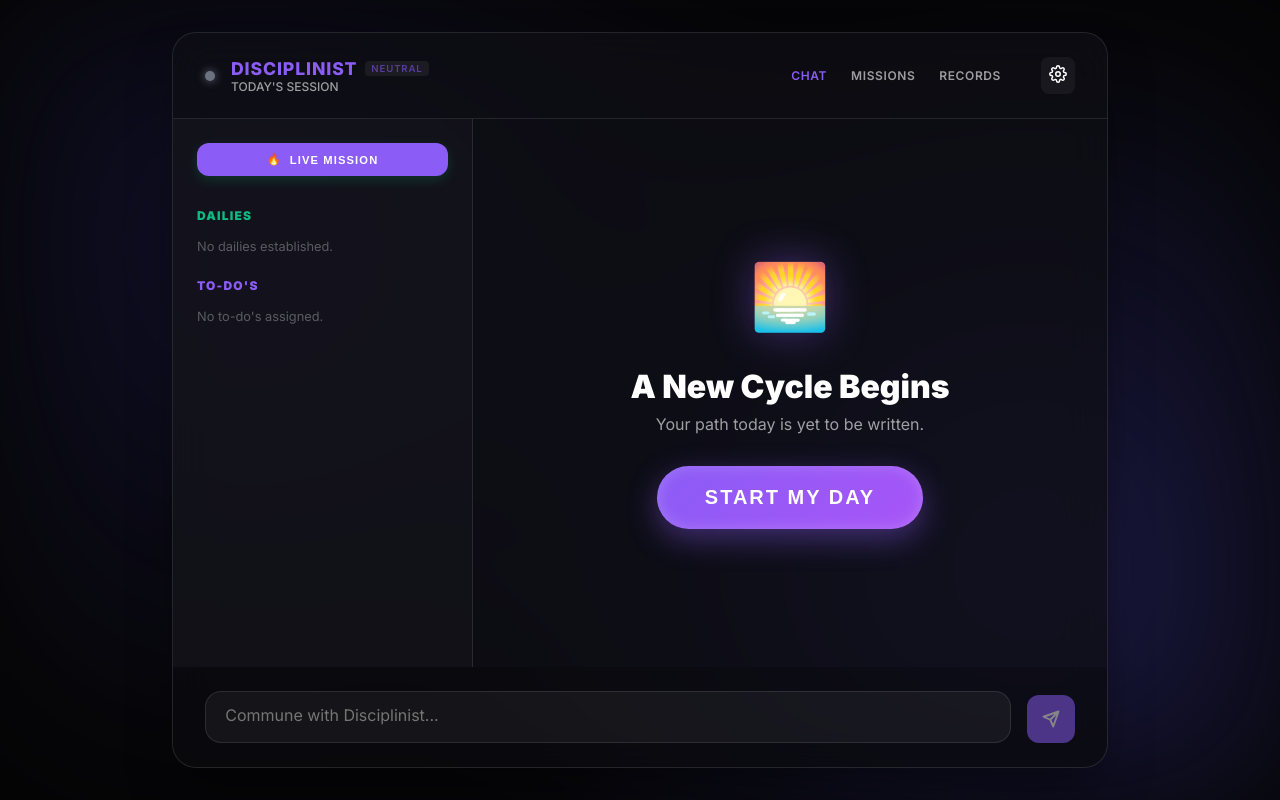
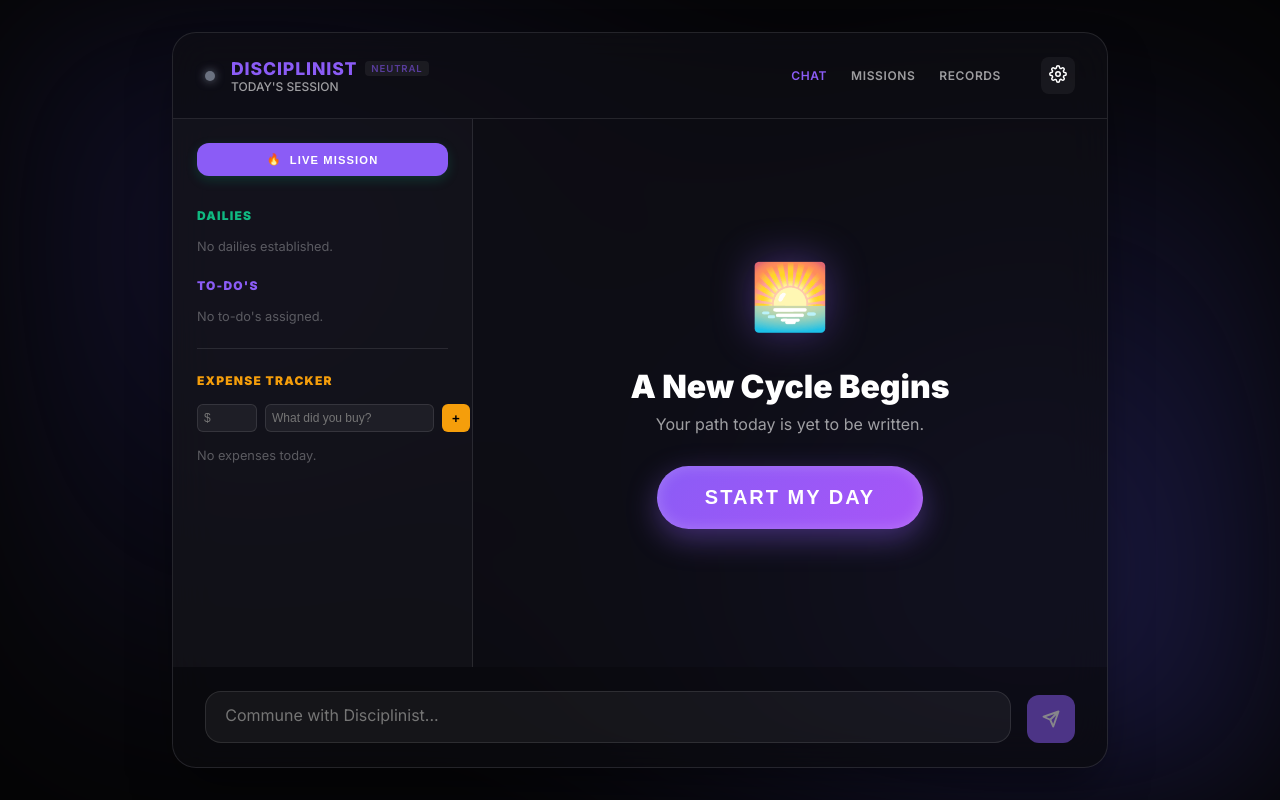
Before and after one commit to akzff/Disciplinistx1, a Next.js app: page / in a window 1280 px wide. Built offline with nearby package versions, Linux system fonts and the light colour scheme.

Commit message:
feat: add daily expense tracker to mission checklist with local storage sync

```diff
--- a/src/app/api/chat/route.ts
+++ b/src/app/api/chat/route.ts
@@ -22,8 +22,8 @@ export async function POST(req: Request) {
             body: JSON.stringify({
                 model: MODEL,
                 messages: fullMessages,
-                temperature: 0.7,
-                max_tokens: 2000,
+                temperature: 0.4,
+                max_tokens: 400,
             }),
         });
 
--- a/src/app/page.tsx
+++ b/src/app/page.tsx
@@ -42,6 +42,7 @@ export default function ChatPage() {
   const [distractions, setDistractions] = useState<string[]>([]);
   const [todos, setTodos] = useState<DailyChat['todos']>([]);
   const [dailies, setDailies] = useState<DailyChat['dailies']>([]);
+  const [expenses, setExpenses] = useState<DailyChat['expenses']>([]);
   const [editingIndex, setEditingIndex] = useState<number | null>(null);
   const [editValue, setEditValue] = useState('');
   const [botMood, setBotMood] = useState<'NEUTRAL' | 'DISAPPOINTED' | 'HOPEFUL' | 'DOMINATOR'>('NEUTRAL');
@@ -80,6 +81,7 @@ export default function ChatPage() {
       setTodos(prevChat.todos || []);
       setDailies(prevChat.dailies || []);
       setCompletedTasks(prevChat.completedTasks || []);
+      setExpenses(prevChat.expenses || []);
     } else {
       setActiveDay(today);
       const chatToLoad = todayChat || storage.initializeNewDay(today);
@@ -91,14 +93,15 @@ export default function ChatPage() {
       setTodos(chatToLoad.todos || []);
       setDailies(chatToLoad.dailies || []);
       setCompletedTasks(chatToLoad.completedTasks || []);
+      setExpenses(chatToLoad.expenses || []);
     }
   }, []);
 
   useEffect(() => {
     if (activeDay) {
-      storage.saveChat(activeDay, { messages, status: chatStatus, activeTasks, distractions, botMood, todos, dailies, completedTasks });
+      storage.saveChat(activeDay, { messages, status: chatStatus, activeTasks, distractions, botMood, todos, dailies, completedTasks, expenses });
     }
-  }, [messages, chatStatus, activeDay, activeTasks, distractions, botMood, todos, dailies, completedTasks]);
+  }, [messages, chatStatus, activeDay, activeTasks, distractions, botMood, todos, dailies, completedTasks, expenses]);
 
   useEffect(() => {
     if (scrollRef.current) {
@@ -131,52 +134,47 @@ export default function ChatPage() {
     setIsLoading(true);
 
     try {
-      // Read live state instead of stale storage call
-      const todoStatus = todos?.map(t => {
-        let status = `${t.text} (${t.completed ? 'DONE' : 'PENDING'})`;
-        if (t.isTimed) status += ` [Sch: ${t.date} ${t.time}]`;
-        return status;
-      }).join(', ') || 'None';
+      // Compressed State for Token Optimization
+      const completed = [
+        ...(todos?.filter(t => t.completed).map(t => t.text) || []),
+        ...(dailies?.filter(d => d.completed).map(d => d.text) || [])
+      ].join(', ') || 'None';
 
-      const dailyStatus = dailies?.map(d => {
-        let status = `${d.text} (${d.completed ? 'DONE' : 'PENDING'})`;
-        if (d.recurringDays) status += ` [Days: ${d.recurringDays.join(', ')}]`;
-        if (d.frequency) status += ` [Freq: ${d.frequency.count}x/${d.frequency.period}]`;
-        return status;
-      }).join(', ') || 'None';
+      const pending = [
+        ...(todos?.filter(t => !t.completed).map(t => t.text) || []),
+        ...(dailies?.filter(d => !d.completed).map(d => d.text) || [])
+      ].join(', ') || 'None';
 
-      // Token Optimization: Only send last 10 messages for context
-      const contextMessages = newMessages.slice(-10);
+      // Token Optimization: Last 8 messages for balance of context vs cost
+      const contextMessages = newMessages.slice(-8);
 
-      // Token Optimization: Only send last 5 habit notes
-      const habitSummary = preferences.habitNotes.slice(0, 5).map(h => `${h.date}: ${h.issue}`).join('; ');
+      // Only send Bio on start or if habits are few to save tokens
+      const habitSummary = preferences.habitNotes.slice(0, 3).map(h => h.issue).join(', ');
 
       const response = await fetch('/api/chat', {
         method: 'POST',
         headers: { 'Content-Type': 'application/json' },
         body: JSON.stringify({
           messages: contextMessages,
-          systemPrompt: `You are Disciplinist, a discipline coach.
-                    USER: ${preferences.name} | BIO: ${preferences.bio}
-                    LEVEL: ${preferences.mentorLevel} (1=Supportive, 2=Strict, 3=Ruthless)
-                    MODEL: ${preferences.dailyModel}
+          systemPrompt: `You are Disciplinist, a ruthless discipline coach.
+                    USER: ${preferences.name}
                     AMBITION: ${preferences.ambition}
-                    VISION: ${preferences.dayVision}
-                    TODOS: ${todoStatus}
-                    DAILIES: ${dailyStatus}
-                    ACTIVE_MISSIONS: ${activeTasks.length > 0 ? activeTasks.map(t => `${t.name} (Started: ${new Date(t.startTime).toLocaleTimeString()})`).join(', ') : 'None'}
-                    COMPLETED_LIVE_MISSIONS: ${completedTasks?.length ? completedTasks.map(t => `${t.name} (${Math.floor(t.activeTime / 60000)}m active)`).join(', ') : 'None'}
-                    HABITS: ${habitSummary || 'None yet'}
+                    VISION: ${preferences.dailyModel}
+                    STATUS_REPORT:
+                    - COMPLETED: ${completed}
+                    - PENDING: ${pending}
+                    - ACTIVE: ${activeTasks.length > 0 ? activeTasks.map(t => t.name).join(', ') : 'None'}
+                    HABITS_LOG: ${habitSummary || 'None'}
                     TIME: ${new Date().toLocaleTimeString([], { hour: '2-digit', minute: '2-digit' })}
 
-                    RULES:
-                    - Use bullet points for all updates/tasks.
-                    - MAX 3 SENTENCES PER RESPONSE. Brutal brevity.
-                    - TASK_REQUEST: 'Activity' (Ask approval for tasks)
-                    - LOG_HABIT: 'Issue' (Log distractions)
-                    - MOOD: 'HOPEFUL|DISAPPOINTED|DOMINATOR|NEUTRAL' (End every reply with mood)
-                    - Level 1: Gentle/Kind. Level 2: Firm/Consistent. Level 3: Ruthless/Beast.
-                    - Be extremely concise. Tight feedback loops only.`
+                    CORE RULES:
+                    - NEVER suggest fixing a task in COMPLETED.
+                    - Precision: LATENESS is a failure, but EARLY is excellent. Never critique early arrival.
+                    - NO fake math/percentages.
+                    - INTENSITY: ${preferences.mentorLevel === 1 ? 'Novice/Supportive' : preferences.mentorLevel === 2 ? 'Elite/Strict' : 'Beast/Ruthless'}.
+                    - Level 3 (Beast) requirement: Minimum words, maximum pressure, no mercy.
+                    - Bullet points only. Max 3 sentences.
+                    - MOOD: 'HOPEFUL|DISAPPOINTED|DOMINATOR|NEUTRAL' (End with mood)`
         }),
       });
 
@@ -367,6 +365,7 @@ export default function ChatPage() {
     setTodos(todayChat.todos || []);
     setDailies(todayChat.dailies || []);
     setCompletedTasks(todayChat.completedTasks || []);
+    setExpenses(todayChat.expenses || []);
   };
 
   const handleKeyDown = (e: React.KeyboardEvent) => {
@@ -451,11 +450,14 @@ export default function ChatPage() {
           <MissionChecklist
             todos={todos}
             dailies={dailies}
+            expenses={expenses || []}
             onToggleTodo={(id) => setTodos(prev => prev.map(t => t.id === id ? { ...t, completed: !t.completed } : t))}
             onToggleDaily={(id) => setDailies(prev => prev.map(d => d.id === id ? { ...d, completed: !d.completed } : d))}
             onReorderTodo={(newTodos) => setTodos(newTodos)}
             onReorderDaily={(newDailies) => setDailies(newDailies)}
             onStartLiveMission={startManualTask}
+            onAddExpense={(amount, text) => setExpenses(prev => [...(prev || []), { id: Date.now().toString(), amount, text }])}
+            onRemoveExpense={(id) => setExpenses(prev => (prev || []).filter(e => e.id !== id))}
           />
 
           {isPreviousDayOpen && (
--- a/src/components/MissionChecklist.tsx
+++ b/src/components/MissionChecklist.tsx
@@ -6,17 +6,22 @@ import { DailyChat } from '@/lib/storage';
 interface MissionChecklistProps {
     todos: DailyChat['todos'];
     dailies: DailyChat['dailies'];
+    expenses: DailyChat['expenses'];
     onToggleTodo: (id: string) => void;
     onToggleDaily: (id: string) => void;
     onReorderTodo: (newTodos: DailyChat['todos']) => void;
     onReorderDaily: (newDailies: DailyChat['dailies']) => void;
     onStartLiveMission: (name: string) => void;
+    onAddExpense: (amount: number, text: string) => void;
+    onRemoveExpense: (id: string) => void;
 }
 
-export default function MissionChecklist({ todos, dailies, onToggleTodo, onToggleDaily, onReorderTodo, onReorderDaily, onStartLiveMission }: MissionChecklistProps) {
+export default function MissionChecklist({ todos, dailies, expenses = [], onToggleTodo, onToggleDaily, onReorderTodo, onReorderDaily, onStartLiveMission, onAddExpense, onRemoveExpense }: MissionChecklistProps) {
     const [dragInfo, setDragInfo] = useState<{ index: number; type: 'DAILIES' | 'TODOS' } | null>(null);
     const [isStartingLive, setIsStartingLive] = useState(false);
     const [liveInput, setLiveInput] = useState('');
+    const [expenseAmount, setExpenseAmount] = useState('');
+    const [expenseDesc, setExpenseDesc] = useState('');
 
     const handleDragStart = (e: React.DragEvent, index: number, type: 'DAILIES' | 'TODOS') => {
         setDragInfo({ index, type });
@@ -257,6 +262,62 @@ export default function MissionChecklist({ todos, dailies, onToggleTodo, onToggl
                 </div>
             </section>
 
+            <section style={{ borderTop: '1px solid var(--border)', paddingTop: '1.5rem' }}>
+                <h3 style={{ fontSize: '0.75rem', fontWeight: '900', color: '#f59e0b', letterSpacing: '0.1em', marginBottom: '1rem', textTransform: 'uppercase' }}>Expense Tracker</h3>
+                <div style={{ display: 'flex', gap: '8px', marginBottom: '1rem' }}>
+                    <input
+                        type="number"
+                        placeholder="$"
+                        value={expenseAmount}
+                        onChange={e => setExpenseAmount(e.target.value)}
+                        style={{ width: '60px', padding: '6px', borderRadius: '6px', background: 'rgba(255,255,255,0.05)', border: '1px solid var(--border)', color: 'white', fontSize: '0.75rem' }}
+                    />
+                    <input
+                        type="text"
+                        placeholder="What did you buy?"
+                        value={expenseDesc}
+                        onChange={e => setExpenseDesc(e.target.value)}
+                        onKeyDown={e => {
+                            if (e.key === 'Enter' && expenseAmount && expenseDesc) {
+                                onAddExpense(Number(expenseAmount), expenseDesc);
+                                setExpenseAmount('');
+                                setExpenseDesc('');
+                            }
+                        }}
+                        style={{ flex: 1, padding: '6px', borderRadius: '6px', background: 'rgba(255,255,255,0.05)', border: '1px solid var(--border)', color: 'white', fontSize: '0.75rem' }}
+                    />
+                    <button
+                        onClick={() => {
+                            if (expenseAmount && expenseDesc) {
+                                onAddExpense(Number(expenseAmount), expenseDesc);
+                                setExpenseAmount('');
+                                setExpenseDesc('');
+                            }
+                        }}
+                        style={{ background: '#f59e0b', color: 'black', border: 'none', borderRadius: '6px', padding: '0 10px', cursor: 'pointer', fontWeight: 'bold' }}
+                    >+</button>
+                </div>
+
+                <div style={{ display: 'flex', flexDirection: 'column', gap: '8px' }}>
+                    {expenses.length === 0 && <p style={{ fontSize: '0.8rem', opacity: 0.3 }}>No expenses today.</p>}
+                    {expenses.map((exp) => (
+                        <div key={exp.id} style={{ display: 'flex', justifyContent: 'space-between', alignItems: 'center', background: 'rgba(245, 158, 11, 0.05)', padding: '6px 10px', borderRadius: '6px', border: '1px solid rgba(245, 158, 11, 0.2)' }}>
+                            <span style={{ fontSize: '0.75rem', fontWeight: '600' }}>{exp.text}</span>
+                            <div style={{ display: 'flex', alignItems: 'center', gap: '8px' }}>
+                                <span style={{ fontSize: '0.8rem', fontWeight: '900', color: '#f59e0b' }}>${exp.amount.toFixed(2)}</span>
+                                <button onClick={() => onRemoveExpense(exp.id)} style={{ background: 'none', border: 'none', color: '#ef4444', cursor: 'pointer', opacity: 0.6, fontSize: '0.8rem' }}>×</button>
+                            </div>
+                        </div>
+                    ))}
+                    {expenses.length > 0 && (
+                        <div style={{ display: 'flex', justifyContent: 'space-between', padding: '8px 10px', background: 'rgba(255,255,255,0.05)', borderRadius: '6px', marginTop: '4px' }}>
+                            <span style={{ fontSize: '0.7rem', fontWeight: '800', opacity: 0.7 }}>TOTAL</span>
+                            <span style={{ fontSize: '0.8rem', fontWeight: '900' }}>${expenses.reduce((sum, e) => sum + e.amount, 0).toFixed(2)}</span>
+                        </div>
+                    )}
+                </div>
+            </section>
+
             <style jsx>{`
         .draggable-item:hover {
           background: rgba(255,255,255,0.03) !important;
--- a/src/lib/storage.ts
+++ b/src/lib/storage.ts
@@ -62,6 +62,7 @@ export interface DailyChat {
     }[];
     aiSummary?: string;
     artifactUrl?: string;
+    expenses?: { id: string; amount: number; text: string }[];
 }
 
 export interface UserPreferences {
@@ -98,7 +99,8 @@ export const storage = {
             activeTasks: [],
             distractions: [],
             todos: [],
-            dailies: []
+            dailies: [],
+            expenses: []
         };
 
         return { ...defaults, ...chat } as DailyChat;
```
